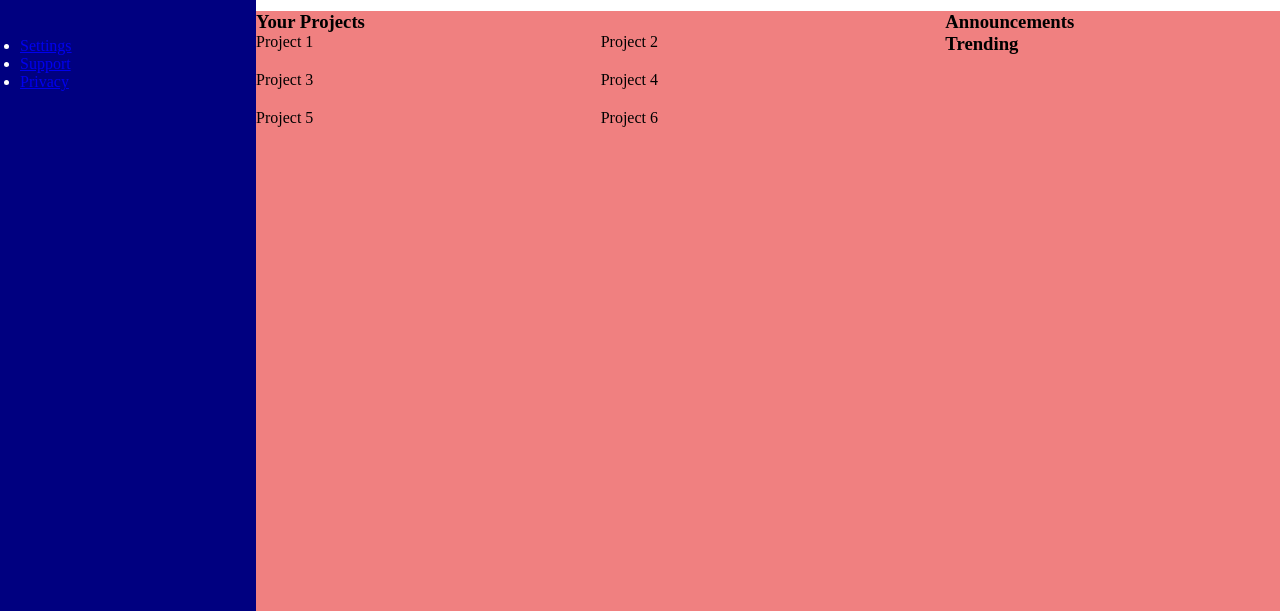
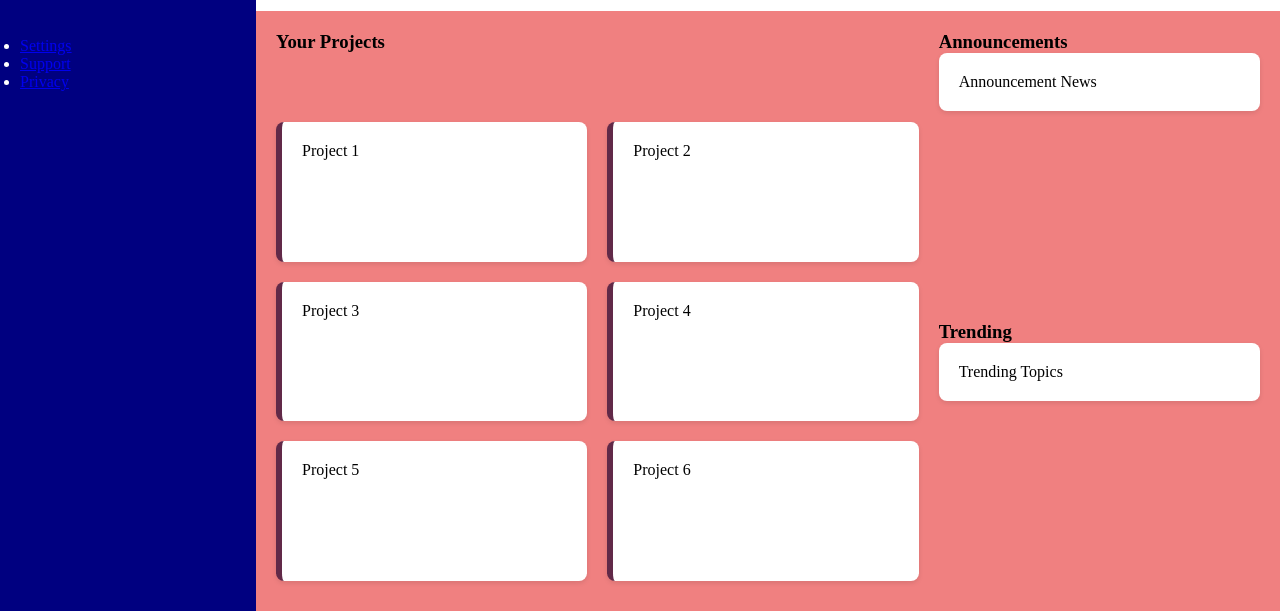
Before and after one commit to Car-riane/AdminDash, a plain HTML site: page index.html in a window 1280 px wide. Shown: the part 189-800 px from the top of the page. Drawn offline with Linux system fonts and the light colour scheme.

Commit message:
announcement and trending panels added

```diff
--- a/index.html
+++ b/index.html
@@ -72,10 +72,12 @@
       <div class="side-panels">
         <div class="announcements">
           <h3>Announcements</h3>
+          <div class="panel-card">Announcement News</div>
         </div>
 
         <div class="trending">
           <h3>Trending</h3>
+          <div class="panel-card">Trending Topics</div>
         </div>
       </div>
     </div>
--- a/styles.css
+++ b/styles.css
@@ -106,13 +106,43 @@
 .main-content {
   grid-area: main;
   background-color: lightcoral;
+  padding: 20px;
+
   display: grid;
   grid-template-columns: 2fr 1fr;
   gap: 20px;
+}
+.projects-section {
+  display: grid;
+  gap: 12 px;
+  margin-bottom: 10px;
 }
 
 .projects-grid {
   display: grid;
   grid-template-columns: repeat(2, 1fr);
   gap: 20px;
+  margin-top: 10px;
 }
+
+.side-panels {
+  display: grid;
+  gap: 20px;
+}
+
+.card{
+  background-color: white;
+  border-radius: 8px;
+  padding: 20px;
+  min-height: 120px;
+
+  box-shadow: 0 2px 5px rgba(0, 0, 0, 0.1);
+  border-left: 6px solid rgb(97, 41, 72);
+}
+
+.panel-card {
+  background-color: white;
+  border-radius: 8px;
+  padding: 20px;
+  box-shadow: 0 2px 5px rgba(0,0,0,0.1);
+}
```
